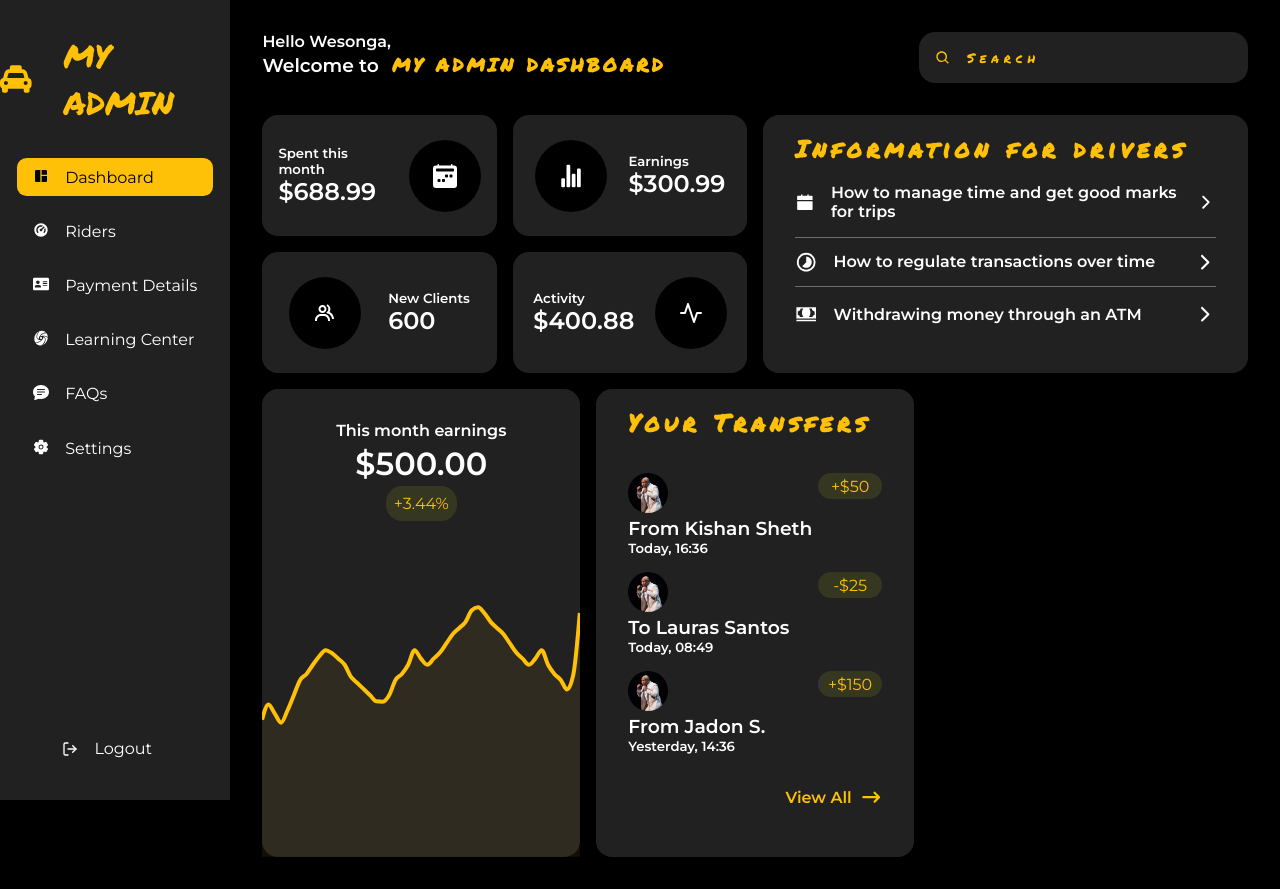
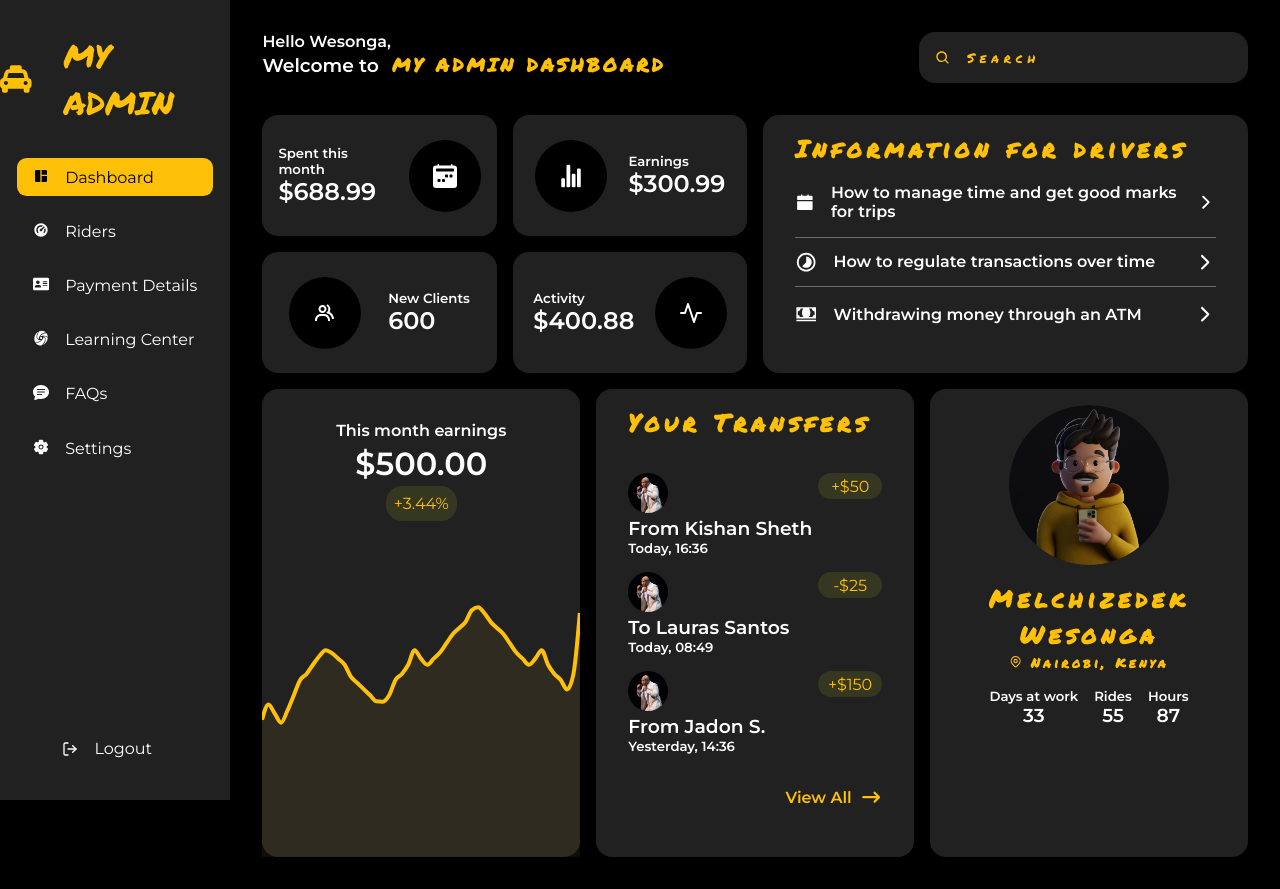
Before and after one commit to Melchizedek-1/Admin-Dashboard, a React (Create React App) app: page / in a window 1280 px wide. Built offline with nearby package versions, Linux system fonts and the light colour scheme; the HTML template or start-up script is replaced by a standard one.

Commit message:
Profile Card Added

```diff
--- a/src/components/FAQ.jsx
+++ b/src/components/FAQ.jsx
@@ -29,9 +29,9 @@ function FAQ() {
         <h2>Information for drivers</h2>
       </div>
       <div className="faqs">
-        {faqs.map((faq) => {
+        {faqs.map((faq, index) => {
           return (
-            <div className="faq">
+            <div className="faq" key={index}>
               <div className="info">
                 {faq.icon}
                 <h4>{faq.text}</h4>
--- a/src/components/Profile.jsx
+++ b/src/components/Profile.jsx
@@ -1,9 +1,79 @@
-import React from 'react'
+import React from 'react';
+import styled from "styled-components";
+import image from "../assets/profile.jpeg";
+import { HiOutlineLocationMarker } from "react-icons/hi";
+import { cardStyle } from "./Reusablestyles";
 
 function Profile() {
   return (
-    <div>Profile</div>
+    <Section>
+      <div className="image">
+        <img src={image} alt="" />
+      </div>
+      <div className="title">
+        <h2>Melchizedek Wesonga</h2>
+        <h5>< HiOutlineLocationMarker /> Nairobi, Kenya</h5>
+      </div>
+      <div className="info">
+        <div className="container">
+          <h5>Days at work</h5>
+          <h3>33</h3>
+        </div>
+        <div className="container">
+          <h5>Rides</h5>
+          <h3>55</h3>
+        </div>
+        <div className="container">
+          <h5>Hours</h5>
+          <h3>87</h3>
+        </div>
+      </div>
+    </Section>
   )
 }
 
+const Section = styled.section`
+  ${cardStyle};
+  display: flex;
+  flex-direction: column;
+  align-items: center;
+  gap: 1rem;
+  .image {
+    max-height: 10rem;
+    overflow: hidden;
+    border-radius: 20rem;
+    img {
+      height: 10rem;
+      width: 10rem;
+      object-fit: cover;
+      border-radius: 20rem;
+      transition: 0.5s ease-in-out;
+    }
+    &:hover {
+      img {
+        transform: scale(1.1);
+      }
+    }
+  }
+  .title {
+    text-align: center;
+    h2,
+    h5 {
+      color: #ffc107;
+      font-family: "Permanent Marker", cursive;
+      letter-spacing: 0.3rem;
+    }
+    h5 {
+      letter-spacing: 0.2rem;
+    }
+  }
+  .info {
+    display: flex;
+    gap: 1rem;
+    .container {
+      text-align: center;
+    }
+  }
+`;
+
 export default Profile
--- a/src/components/Transfers.jsx
+++ b/src/components/Transfers.jsx
@@ -33,9 +33,9 @@ function Transfers() {
         <h2>Your Transfers</h2>
       </div>
       <div className="transactions">
-        {transactions.map((transaction) => {
+        {transactions.map((transaction, index) => {
           return (
-            <div className="transaction">
+            <div className="transaction" key={index}>
               <div className="transaction_titl">
                 <div className="transaction_title_image">
                   <img src={transaction.image} alt="transaction image" />
```
